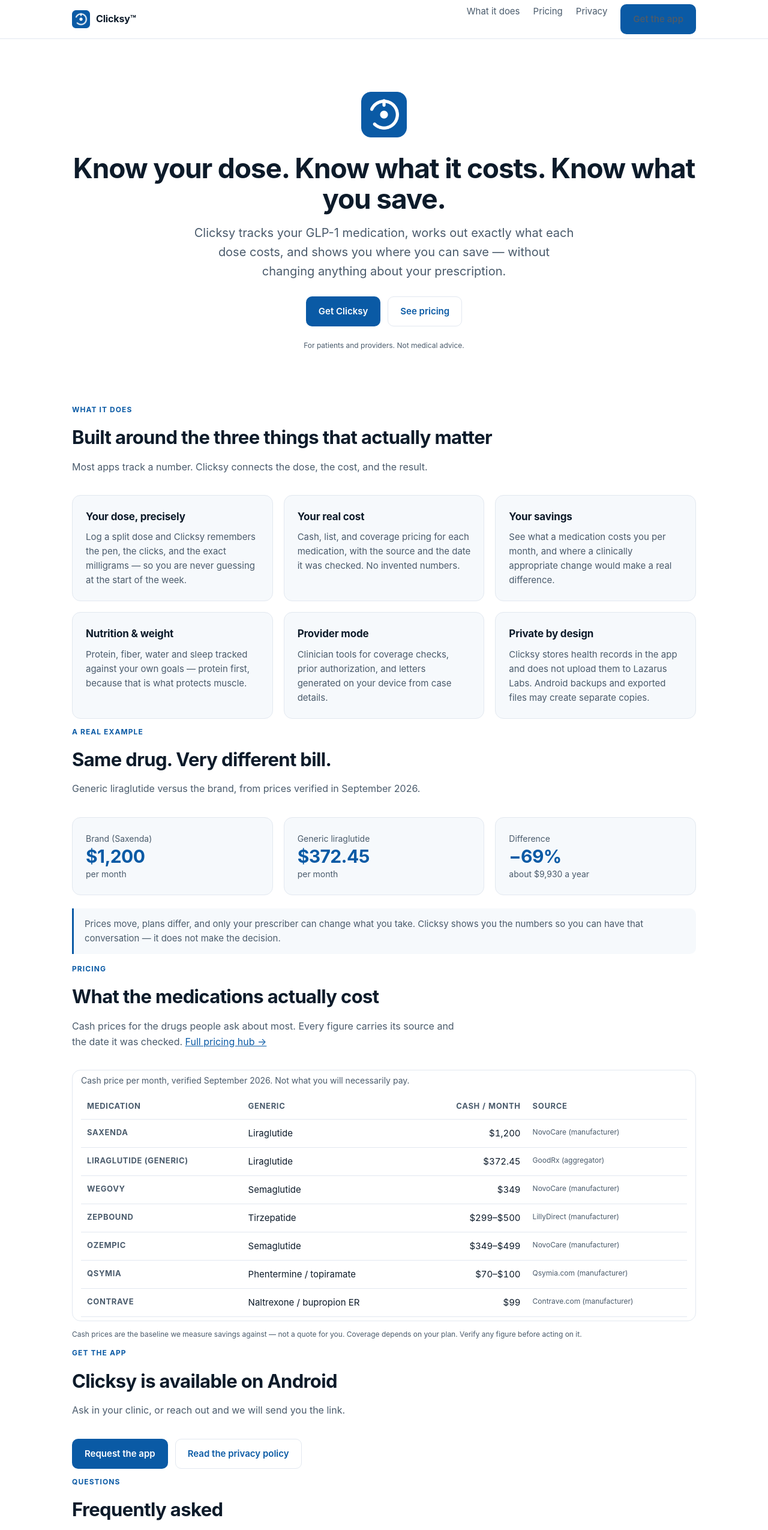
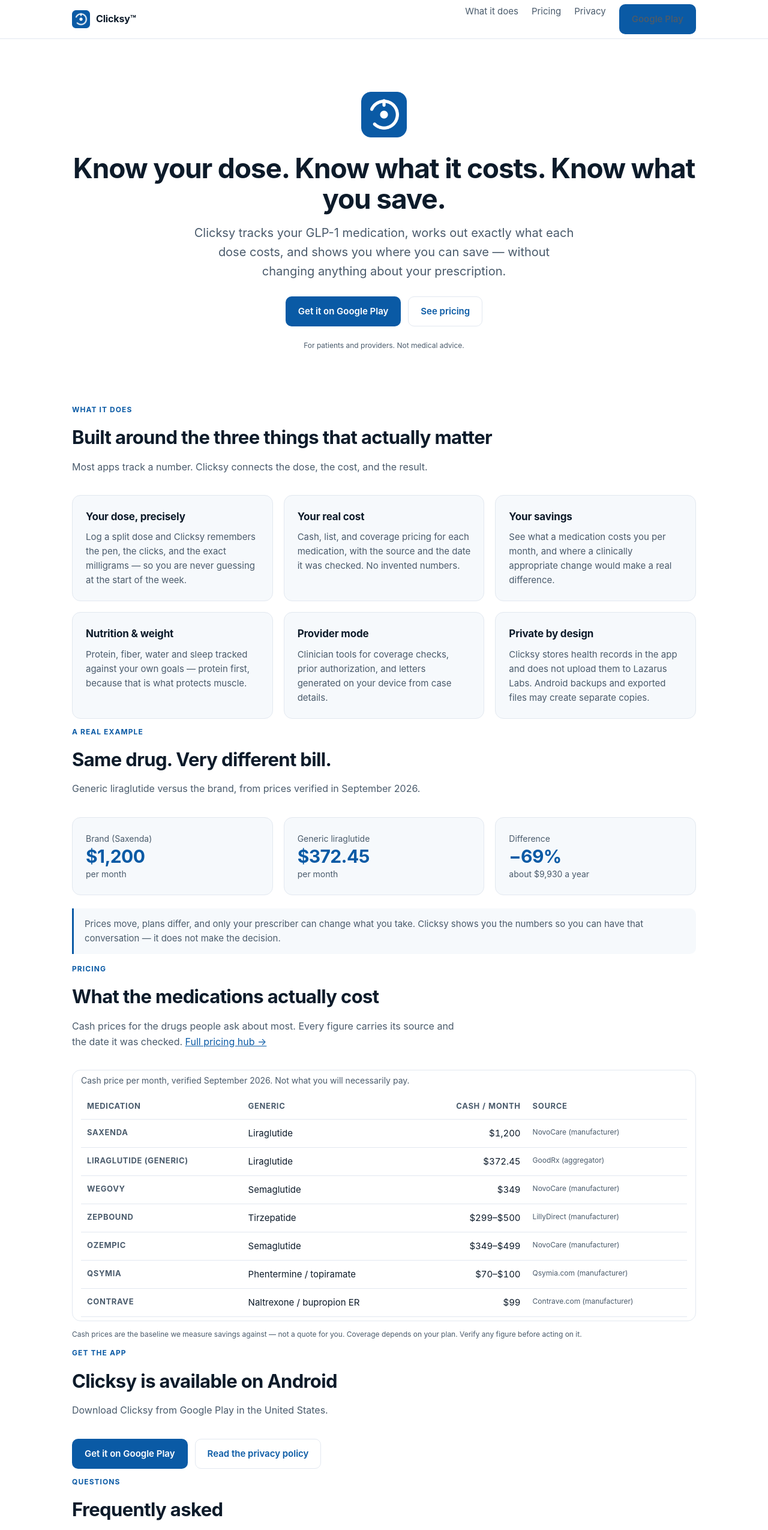
Before and after one commit to elazarus3/lazaruslabs-site, a plain HTML site: page index.html in a window 1280 px wide. Shown: the top 2550 px of the page at 60% size. Drawn offline with Linux system fonts and the light colour scheme.

Commit message:
Add public Google Play download links to the Clicksy homepage

```diff
--- a/index.html
+++ b/index.html
@@ -93,7 +93,7 @@
       <a href="#what">What it does</a>
       <a href="/pricing.html">Pricing</a>
       <a href="/privacy.html">Privacy</a>
-      <a class="btn" href="#get">Get the app</a>
+      <a class="btn" href="https://play.google.com/store/apps/details?id=com.clicksy.app&amp;hl=en_US&amp;gl=US">Google Play</a>
     </nav>
   </div>
 </header>
@@ -105,7 +105,7 @@
   <p class="lede">Clicksy tracks your GLP-1 medication, works out exactly what each dose costs,
      and shows you where you can save — without changing anything about your prescription.</p>
   <div class="cta">
-    <a class="btn" href="#get">Get Clicksy</a>
+    <a class="btn" href="https://play.google.com/store/apps/details?id=com.clicksy.app&amp;hl=en_US&amp;gl=US">Get it on Google Play</a>
     <a class="btn ghost" href="/pricing.html">See pricing</a>
   </div>
   <p class="src" style="margin-top:22px">For patients and providers. Not medical advice.</p>
@@ -171,9 +171,9 @@
 <section id="get" class="wrap">
   <p class="eyebrow">Get the app</p>
   <h2>Clicksy is available on Android</h2>
-  <p class="sub">Ask in your clinic, or reach out and we will send you the link.</p>
+  <p class="sub">Download Clicksy from Google Play in the United States.</p>
   <div class="cta" style="justify-content:flex-start">
-    <a class="btn" href="mailto:support@lazaruslabs.app">Request the app</a>
+    <a class="btn" href="https://play.google.com/store/apps/details?id=com.clicksy.app&amp;hl=en_US&amp;gl=US">Get it on Google Play</a>
     <a class="btn ghost" href="/privacy.html">Read the privacy policy</a>
   </div>
 </section>
```
